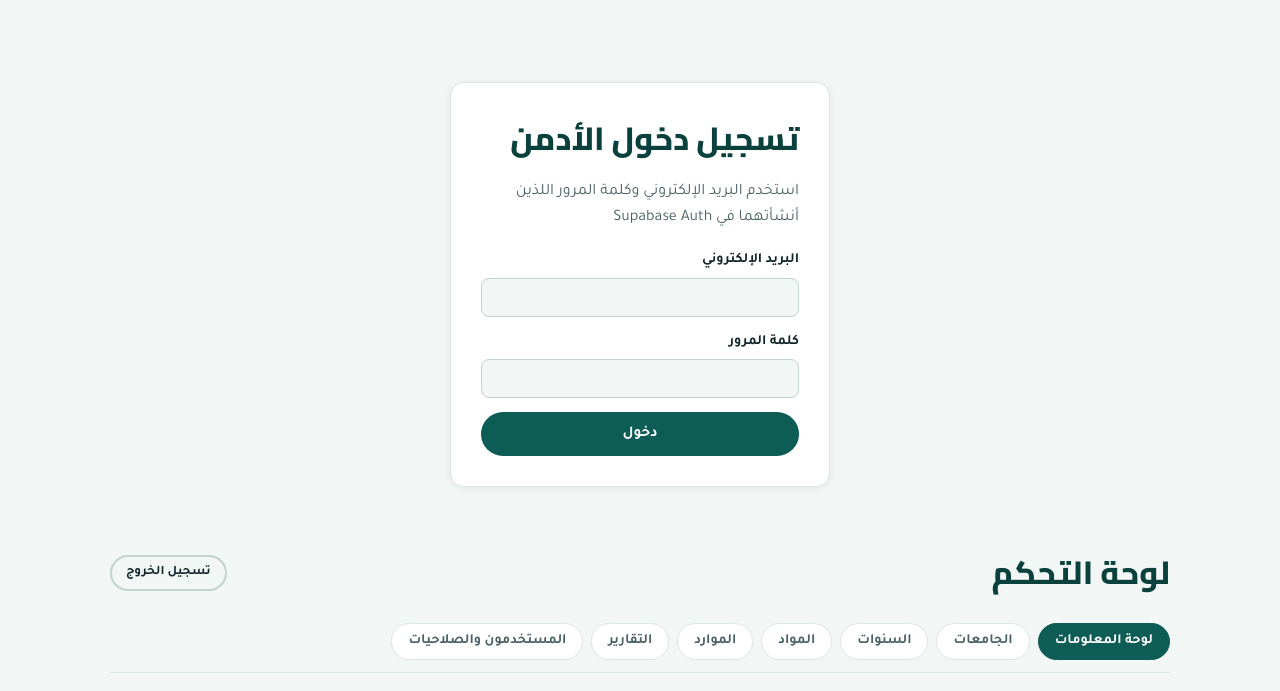
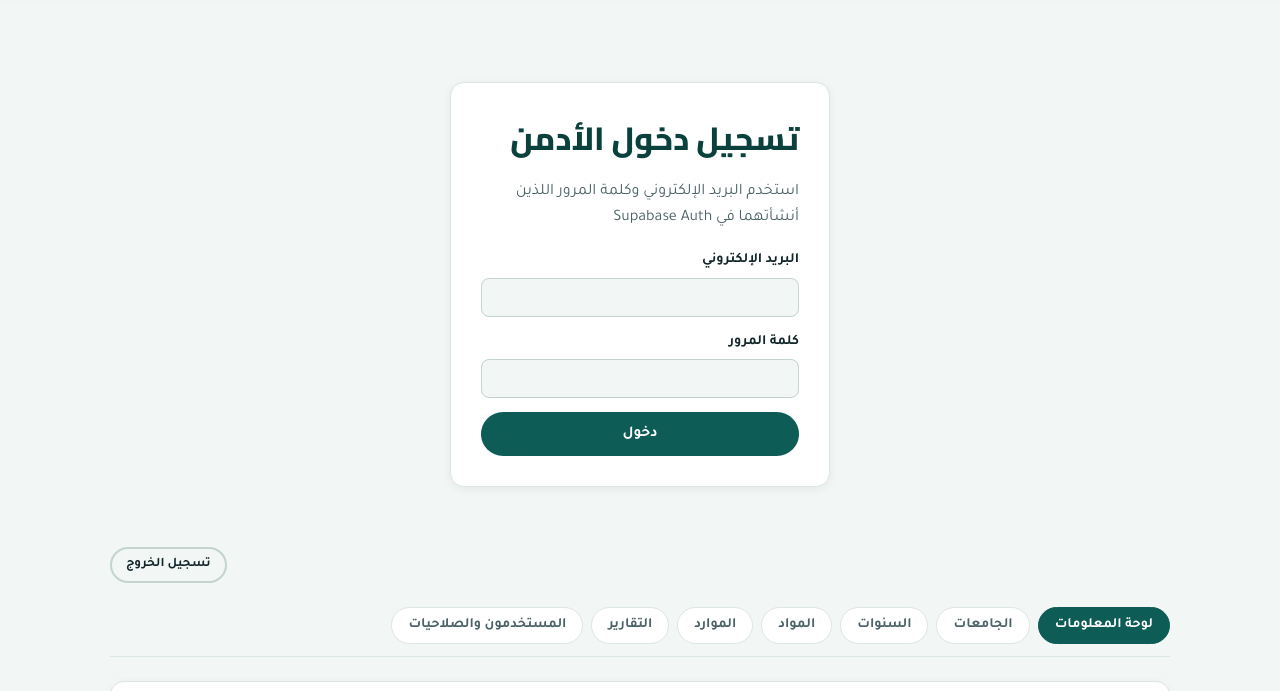
Before and after one commit to AFOQ-M/medical-platform, a plain HTML site: page admin/index.html in a window 1280 px wide. Shown: the part 72-763 px from the top of the page. Drawn offline with nearby package versions, Linux system fonts and the light colour scheme.

Commit message:
Add files via upload

```diff
--- a/admin/index.html
+++ b/admin/index.html
@@ -41,8 +41,7 @@
 
   <!-- ------------- لوحة التحكم (بعد الدخول) ------------- -->
   <div class="admin-shell" id="dashboard" hidden>
-    <div style="display:flex; justify-content:space-between; align-items:center; flex-wrap:wrap; gap:10px;">
-      <h1 style="margin:0;">لوحة التحكم</h1>
+    <div style="display:flex; justify-content:flex-end; align-items:center; flex-wrap:wrap; gap:10px;">
       <button id="logout-btn" class="btn btn-outline btn-sm">تسجيل الخروج</button>
     </div>
 
```
